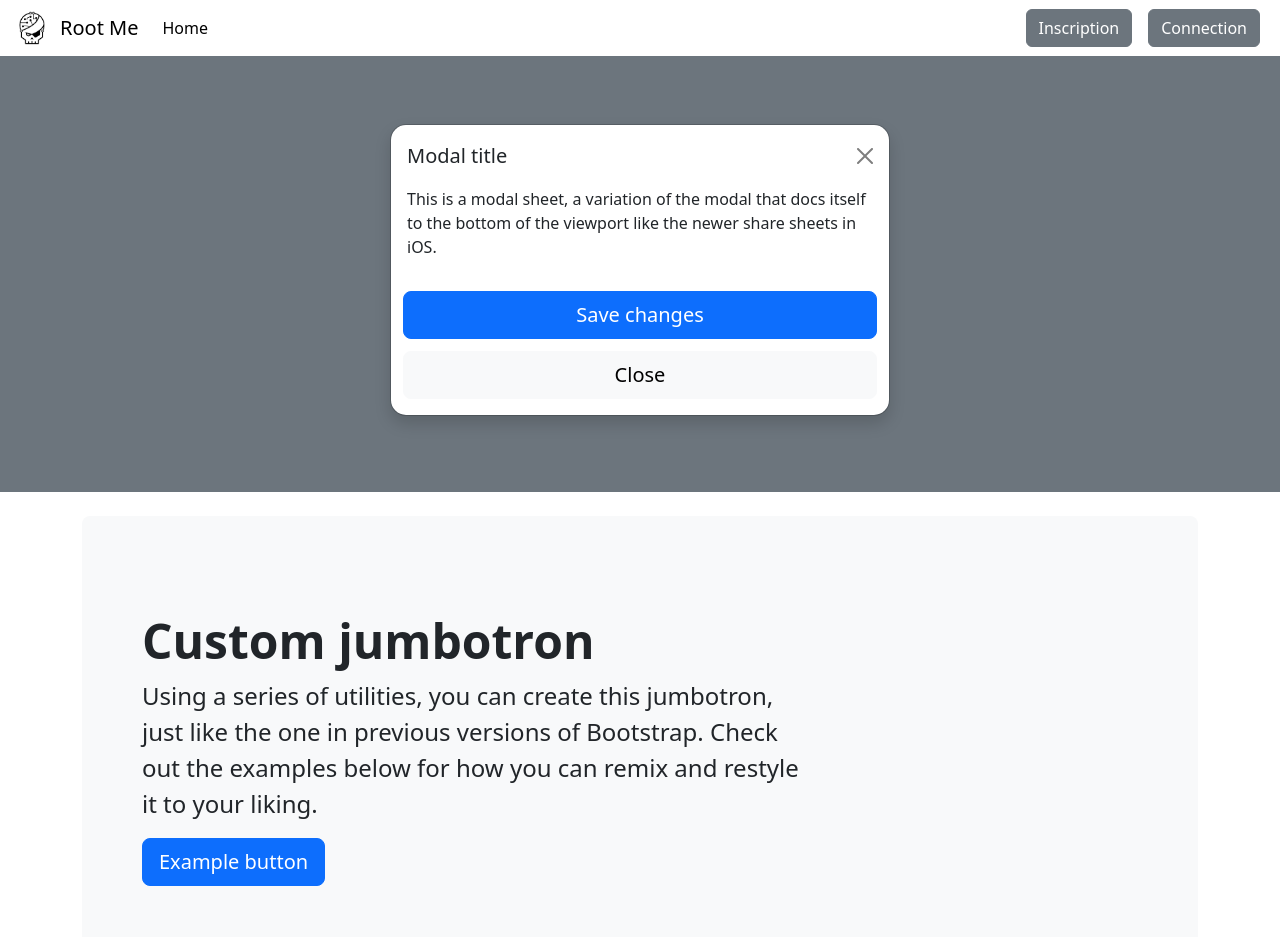
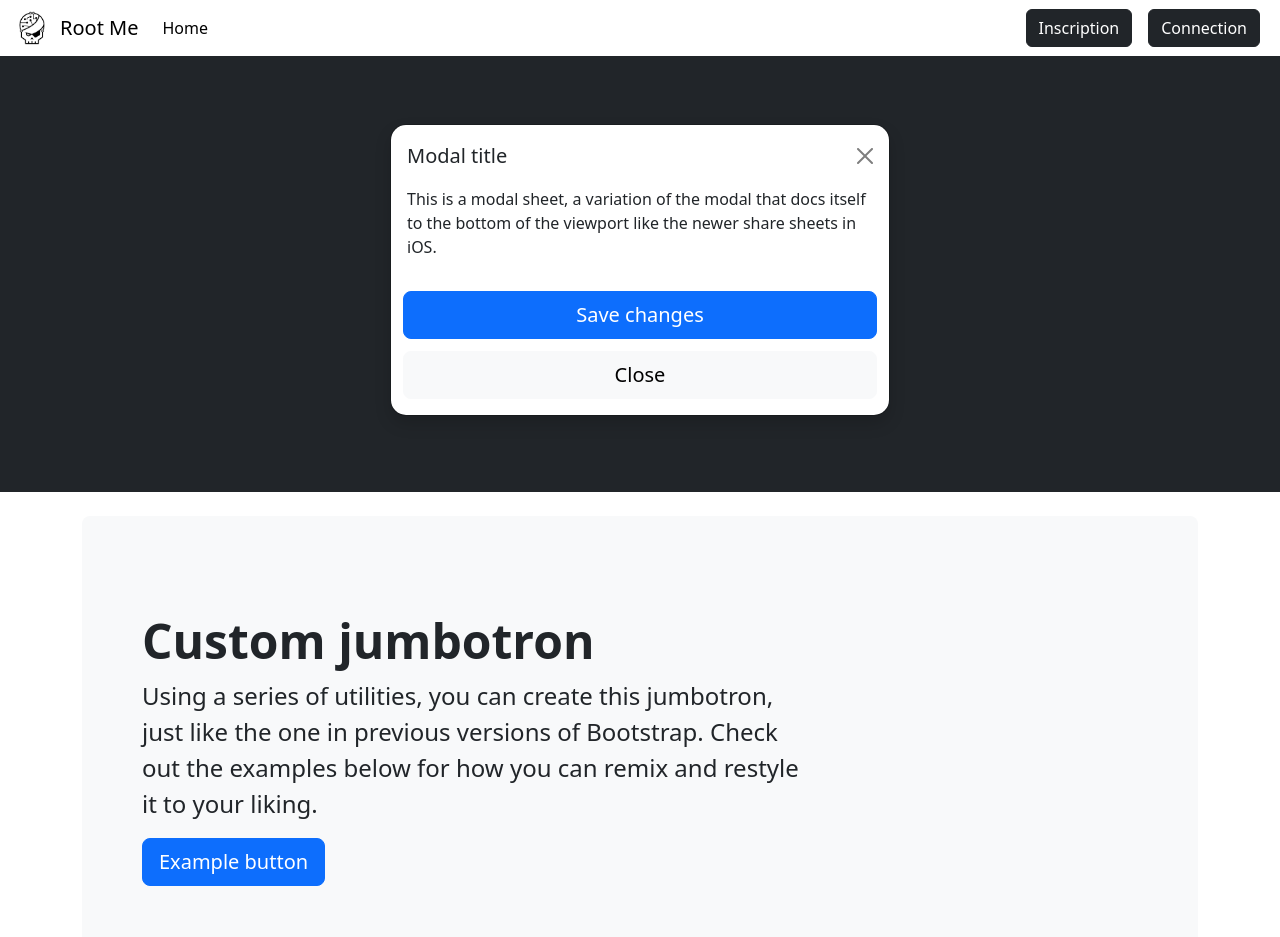
Before and after one commit to Matthieu-LAURENT39/FlagQuest, a plain HTML site: page Acceuil.html in a window 1280 px wide. Shown: the top 937 px of the page. Drawn offline with nearby package versions, Linux system fonts and the light colour scheme.

Commit message:
modified:   Acceuil.html

```diff
--- a/Acceuil.html
+++ b/Acceuil.html
@@ -27,8 +27,8 @@
                     <a class="nav-link active" aria-current="page" href="Acceuil.html">Home</a>
                   </li>
                 </ul>
-                <a class="btn btn-secondary mx-2" href="https://example.com" role="button">Inscription</a>
-                <a class="btn btn-secondary mx-2" href="https://example.com" role="button">Connection</a>
+                <a class="btn btn-dark mx-2" href="inscription.html" role="button">Inscription</a>
+                <a class="btn btn-dark mx-2" href="https://example.com" role="button">Connection</a>
               </div>
             </div>
           </nav>
@@ -36,7 +36,7 @@
             <main>
               <br>
               <br>
-                <div class="modal modal-sheet position-static d-block bg-secondary py-5" tabindex="-1" role="dialog" id="modalSheet">
+                <div class="modal modal-sheet position-static d-block bg-dark py-5" tabindex="-1" role="dialog" id="modalSheet">
                     <div class="modal-dialog" role="document">
                       <div class="modal-content rounded-4 shadow">
                         <div class="modal-header border-bottom-0">
```
